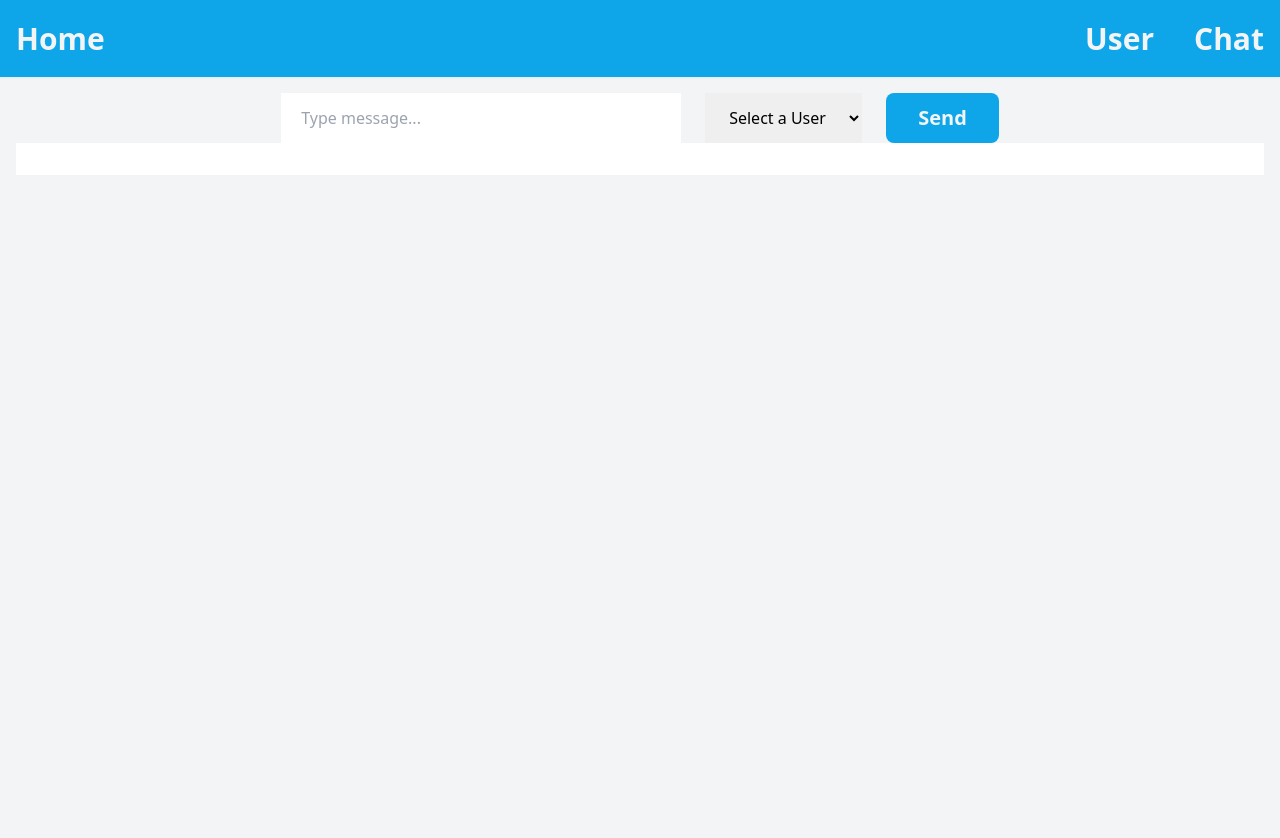
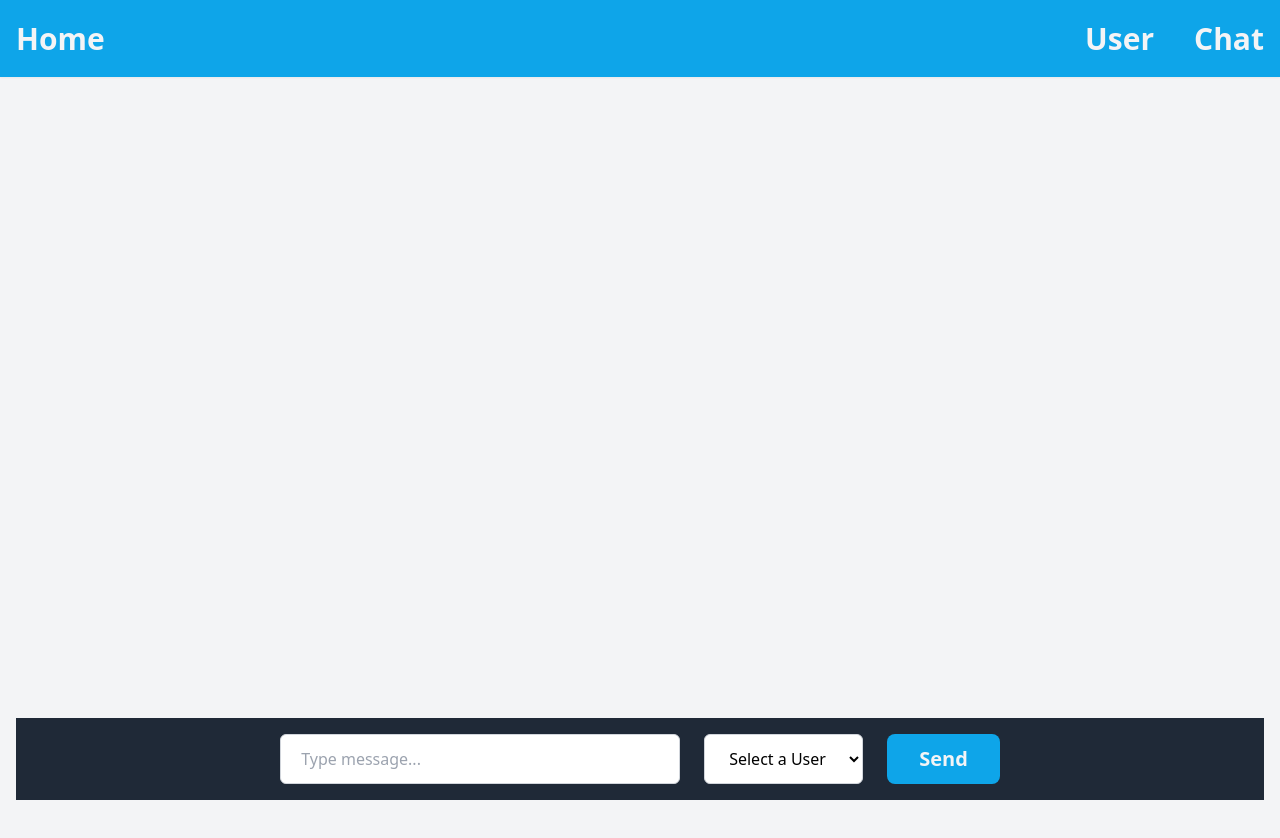
Before and after one commit to dhruba-utsha/Group_Chat_Application, a Nuxt app: page /chatPage in a window 1280 px wide. Shown: the top 838 px of the page. Before the commit the page ends 800 px from the top, so only its background shows below. Built offline with nearby package versions, Linux system fonts and the light colour scheme.

Commit message:
chat issue solved

```diff
--- a/pages/chatPage.vue
+++ b/pages/chatPage.vue
@@ -1,29 +1,51 @@
 <template>
-    <div class="flex gap-6 justify-center ">
-        <input type="text" placeholder="Type message..." v-model="newMessage.message"
-            class="h-[50px] w-[400px] px-[20px]" />
-        <select v-model="newMessage.role" class="px-[20px]">
-            <option value="" disabled>Select a User</option>
-            <option value="admin">Admin</option>
-            <option value="user">User</option>
-        </select>
-        <button @click="sendMessage"
-            class="bg-sky-500 p-[0.5rem] px-[2rem] rounded-lg text-[20px] text-gray-100 font-semibold">
-            Send
-        </button>
-    </div>
+    <div class="flex flex-col h-screen">
 
-    <div class="bg-white text-white py-4">
-        <ul class="space-y-4">
-            <li v-for="(message, index) in messages" :key="index"
-                class="p-5 bg-sky-500 rounded-md flex justify-between items-center">
-                <span>
-                    <p>Message: {{ message.message }}</p>
-                    <p>Role: {{ message.role }}</p>
-                </span>
+        <div class="flex-1 overflow-y-auto p-4">
+            <div v-for="(message, index) in messages" :key="index">
 
-            </li>
-        </ul>
+                <div v-if="message.role === 'user'" class="text-white my-4 flex justify-start">
+                    <div class="bg-sky-500 p-4 rounded-md max-w-md">
+                        <p class="font-bold">
+                            {{ getUserName(message.id) }}:
+                        </p>
+                        <p>{{ message.message }}</p>
+                    </div>
+                </div>
+
+
+                <div v-else-if="message.role === 'admin'" class="text-white my-4 flex justify-end">
+                    <div class="bg-green-500 p-4 rounded-md max-w-md">
+                        <p class="font-bold">
+                            {{ getUserName(message.id) }}:
+                        </p>
+                        <p>{{ message.message }}</p>
+                    </div>
+                </div>
+            </div>
+        </div>
+
+
+        <div class="flex gap-6 justify-center sticky bottom-0 bg-gray-800 p-4">
+            <input
+                type="text"
+                placeholder="Type message..."
+                v-model="newMessage.message"
+                class="h-[50px] w-[400px] px-[20px] rounded-md border border-gray-300"
+            />
+            <select v-model="newMessage.id" class="px-[20px] h-[50px] rounded-md border border-gray-300 bg-white">
+                <option value="" disabled>Select a User</option>
+                <option v-for="user in users" :key="user.id" :value="user.id">
+                    {{ user.role }}: {{ user.name }}
+                </option>
+            </select>
+            <button
+                @click="sendMessage"
+                class="bg-sky-500 p-[0.5rem] px-[2rem] rounded-lg text-[20px] text-gray-100 font-semibold hover:bg-sky-600"
+            >
+                Send
+            </button>
+        </div>
     </div>
 </template>
 
@@ -31,14 +53,22 @@
 export default {
     data() {
         return {
+            users: [],
             messages: [],
             newMessage: {
                 message: "",
                 role: "",
+                id: "",
             },
         };
     },
     mounted() {
+
+        const storedUsers = localStorage.getItem("users");
+        if (storedUsers) {
+            this.users = JSON.parse(storedUsers);
+        }
+
 
         const storedMessages = localStorage.getItem("messages");
         if (storedMessages) {
@@ -47,11 +77,19 @@ export default {
     },
     methods: {
         sendMessage() {
-            if (this.newMessage.message && this.newMessage.role) {
+            if (this.newMessage.message && this.newMessage.id) {
+
+                const selectedUser = this.users.find((user) => user.id === this.newMessage.id);
+
+                if (!selectedUser) return;
+
+
                 const newMessage = {
                     message: this.newMessage.message,
-                    role: this.newMessage.role,
+                    role: selectedUser.role.toLowerCase(),
+                    id: this.newMessage.id,
                 };
+
 
                 this.messages.push(newMessage);
 
@@ -60,10 +98,15 @@ export default {
 
 
                 this.newMessage.message = "";
-                this.newMessage.role = "";
+                this.newMessage.id = "";
             }
         },
 
+
+        getUserName(userId) {
+            const user = this.users.find((user) => user.id === userId);
+            return user ? user.name : "Unknown User";
+        },
     },
 };
 </script>
--- a/pages/userPage.vue
+++ b/pages/userPage.vue
@@ -1,13 +1,11 @@
 <template>
   <div class="flex flex-row">
-
-
     <div class="bg-white text-white p-4 flex-1 w-[55%] h-[600px] overflow-scroll">
       <h1 class="text-xl font-bold mb-4 text-center text-[24px] text-black">User List</h1>
       <ul class="space-y-4">
         <li v-for="user in users" :key="user.id" class="p-5 bg-sky-500 rounded-md flex justify-between items-center">
           <span>
-           <p>ID: {{ user.id }}</p> <p>Name: {{ user.name }}</p> <p>Email: {{ user.email }}</p> <p>Role: {{ user.role }}</p>
+            <p>ID: {{ user.id }}</p> <p>Name: {{ user.name }}</p> <p>Email: {{ user.email }}</p> <p>Role: {{ user.role }}</p>
           </span>
           <button @click="deleteUser(user.id)"
             class="bg-red-500 hover:bg-red-700 text-white px-3 py-1 rounded-md flex items-center justify-center"
@@ -18,11 +16,10 @@
       </ul>
     </div>
 
-
     <div class="w-[45%] h-1/2 rounded-md pt-[7%] pl-[5%]">
       <div class="bg-sky-500 px-[100px] py-10 rounded">
         <h2 class="text-xl font-bold text-white mb-4 text-center">Add New User</h2>
-        <form @submit.prevent="addUser" class="space-y-4 ">
+        <form @submit.prevent="addUser" class="space-y-4">
           <div>
             <label class="block text-white mb-1" for="name">Name</label>
             <input id="name" v-model="newUser.name" type="text" class="w-full p-2 rounded-md border border-gray-300"
@@ -48,8 +45,8 @@
             </button>
           </div>
         </form>
+        <p v-if="toastMessage" class="mt-4 text-center text-red-500">{{ toastMessage }}</p>
       </div>
-
     </div>
   </div>
 </template>
@@ -64,10 +61,10 @@ export default {
         email: "",
         role: "",
       },
+      toastMessage: "",
     };
   },
   mounted() {
-
     const storedUsers = localStorage.getItem("users");
     if (storedUsers) {
       this.users = JSON.parse(storedUsers);
@@ -75,30 +72,31 @@ export default {
   },
   methods: {
     addUser() {
+      if (this.newUser.role === "Admin" && this.users.some((user) => user.role === "Admin")) {
+        this.toastMessage = "An admin is already added. You cannot add another admin.";
+        setTimeout(() => {
+          this.toastMessage = "";
+        }, 3000);
+        return;
+      }
+
       if (this.newUser.name && this.newUser.email && this.newUser.role) {
         const newUser = {
-          id: this.users.length + 1,
+          id: Date.now(),
           name: this.newUser.name,
           email: this.newUser.email,
           role: this.newUser.role,
         };
         this.users.push(newUser);
-
-
         localStorage.setItem("users", JSON.stringify(this.users));
-
 
         this.newUser.name = "";
         this.newUser.email = "";
         this.newUser.role = "";
       }
     },
-
     deleteUser(userId) {
-
       this.users = this.users.filter((user) => user.id !== userId);
-
-
       localStorage.setItem("users", JSON.stringify(this.users));
     },
   },
```
